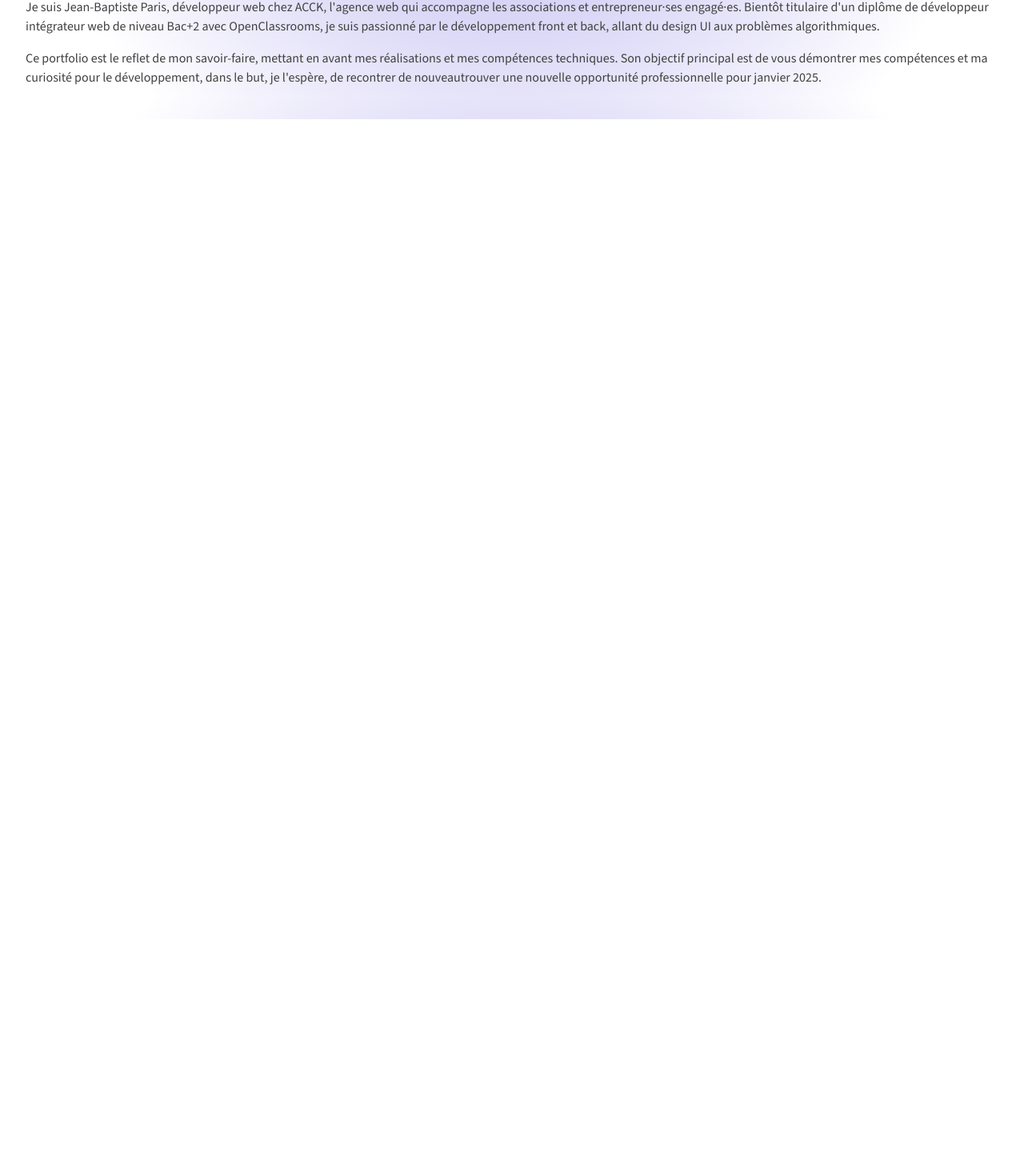
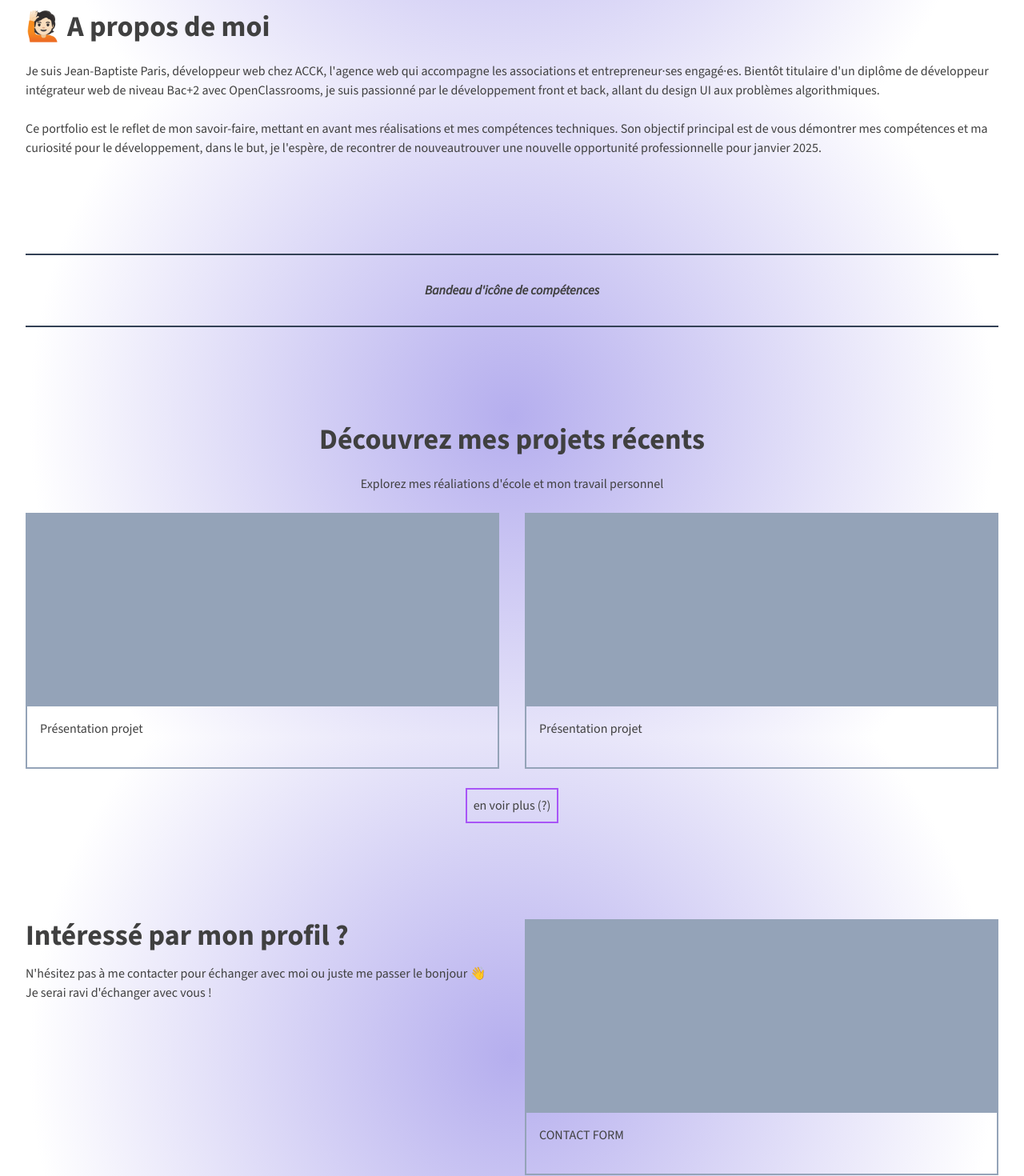
Before and after one commit to Jean-Baptiste-Paris/Porfolio-2024, a React (Vite) app: page / in a window 1280 px wide. Shown: the part 679-2149 px from the top of the page at 80% size. Before the commit the page ends 828 px from the top, so only its background shows below. Built offline with nearby package versions, Linux system fonts and the light colour scheme.

Commit message:
Home page wireframe

```diff
--- a/src/assets/components/Hero/index.tsx
+++ b/src/assets/components/HeroMessage/index.tsx
@@ -1,4 +1,4 @@
-function Hero({
+function HeroMessage({
   mainMessage,
   subMessage,
   children,
@@ -22,4 +22,4 @@ function Hero({
   )
 }
 
-export default Hero
+export default HeroMessage
--- a/src/layout/Section/index.tsx
+++ b/src/layout/Section/index.tsx
@@ -1,12 +1,19 @@
 function Section({
   className,
+  anchor,
   children,
 }: {
   className?: string
+  anchor?: string
   children?: React.ReactNode
 }) {
-  const classes: string = 'py-10 ' + className
-  return <section className={classes}>{children}</section>
+  const classes: string = 'py-12 space-y-6 ' + className
+  return (
+    <section className={classes}>
+      <a className="block relative invisible -top-20" id={anchor}></a>
+      {children}
+    </section>
+  )
 }
 
 export default Section
--- a/src/pages/Home/index.tsx
+++ b/src/pages/Home/index.tsx
@@ -1,4 +1,4 @@
-import Hero from '../../assets/components/Hero'
+import HeroMessage from '../../assets/components/HeroMessage'
 import Section from '../../layout/Section'
 
 function Home() {
@@ -18,16 +18,19 @@ function Home() {
     <div>
       <Section>
         <div className="flex space-x-10">
-          <Hero mainMessage={heroMainMessage} subMessage={heroSubMessage}>
+          <HeroMessage
+            mainMessage={heroMainMessage}
+            subMessage={heroSubMessage}
+          >
             <div className="flex w-100 space-x-4">
               <p className="border-2 border-purple-400 p-2">BOUTON 1</p>
               <p className="border-2 border-black p-2">BOUTON 2</p>
             </div>
-          </Hero>
+          </HeroMessage>
           <img src={heroImage}></img>
         </div>
       </Section>
-      <Section className="space-y-4">
+      <Section>
         <h2 className="text-4xl font-bold">🙋🏻 A propos de moi</h2>
         <p>
           Je suis Jean-Baptiste Paris, développeur web chez ACCK, l'agence web
@@ -45,6 +48,55 @@ function Home() {
           2025.
         </p>
       </Section>
+      <Section anchor="skills">
+        <p className="italic font-bold text-center border-y-2 border-slate-700 py-8">
+          Bandeau d'icône de compétences
+        </p>
+      </Section>
+      <Section anchor="work">
+        <h2 className="text-center text-4xl font-bold">
+          Découvrez mes projets récents
+        </h2>
+        <h3 className="text-center">
+          Explorez mes réaliations d'école et mon travail personnel
+        </h3>
+        {/* <Gallery>
+          <Card />
+          <Card />
+        </Gallery> */}
+        <div className="grid md:grid-cols-2 gap-8">
+          <div className="h-80 border-2 border-slate-400">
+            <div className="h-60 w-100 bg-slate-400"></div>
+            <p className="p-4">Présentation projet</p>
+          </div>
+          <div className="h-80 border-2 border-slate-400">
+            <div className="h-60 w-100 bg-slate-400"></div>
+            <p className="p-4">Présentation projet</p>
+          </div>
+        </div>
+        <div className="flex justify-center">
+          <p className="border-purple-500 border-2 p-2">en voir plus (?)</p>
+        </div>
+      </Section>
+      <Section anchor="contact">
+        <div className="grid md:grid-cols-2 gap-8">
+          <div className="space-y-4">
+            <h2 className="text-4xl font-bold">Intéressé par mon profil ?</h2>
+            <p>
+              N'hésitez pas à me contacter pour échanger avec moi ou juste me
+              passer le bonjour 👋
+              <br />
+              Je serai ravi d'échanger avec vous !
+            </p>
+            {/* <Réseaux /> */}
+          </div>
+          {/* <ContactForm/> */}
+          <div className="h-80 border-2 border-slate-400">
+            <div className="h-60 w-100 bg-slate-400"></div>
+            <p className="p-4">CONTACT FORM</p>
+          </div>
+        </div>
+      </Section>
     </div>
   )
 }
--- a/src/styles.css
+++ b/src/styles.css
@@ -4,6 +4,10 @@
 
 :root {
   font-size: 16px;
+}
+
+html {
+  scroll-behavior: smooth;
 }
 
 body {
```
